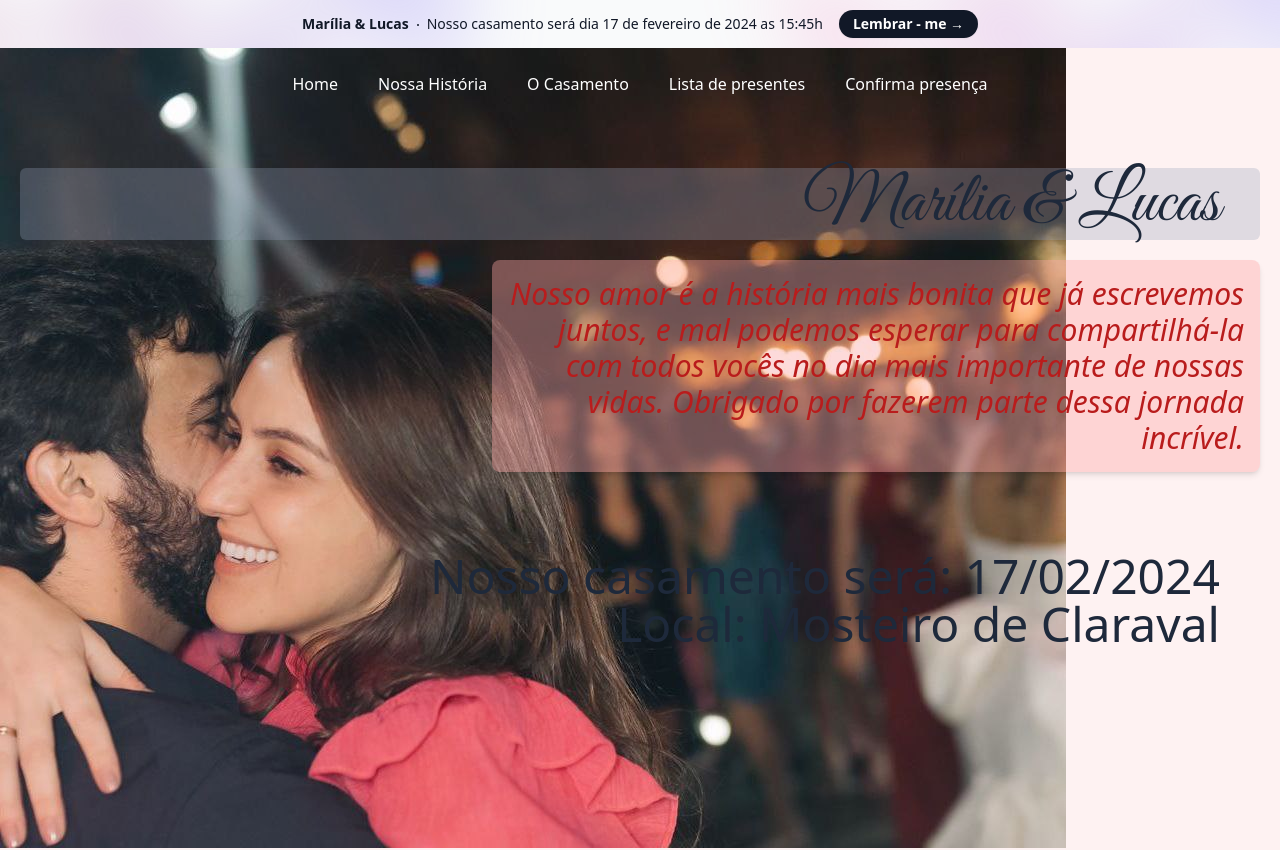
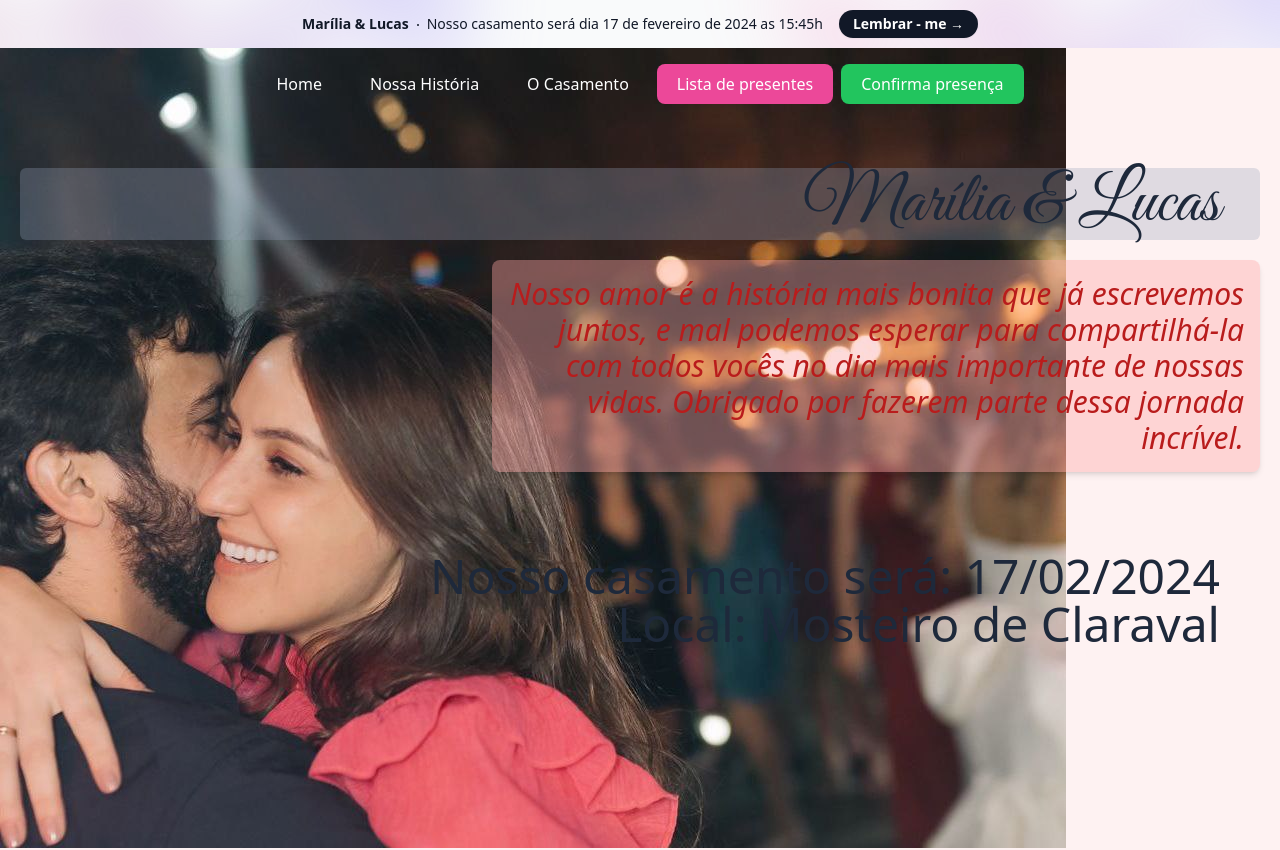
Before and after one commit to leonardocintra/casamento, a Next.js app: page / in a window 1280 px wide. Shown: the top 850 px of the page. Built offline with nearby package versions, Linux system fonts and the light colour scheme; a web font is replaced by a local one.

Commit message:
🌈 style: button nav

```diff
--- a/src/app/components/Nav/Navbar.tsx
+++ b/src/app/components/Nav/Navbar.tsx
@@ -7,8 +7,8 @@ export default function Navbar() {
         <NavbarLink href="#home" value="Home" />
         <NavbarLink href="#nossa-historia" value="Nossa História" />
         <NavbarLink href="#casamento" value="O Casamento" />
-        <NavbarLink href="#lista-presente" value="Lista de presentes" />
-        <NavbarLink href="confirma-presenca" value="Confirma presença" />
+        <NavbarLink href="#lista-presente" value="Lista de presentes" css="bg-pink-500" />
+        <NavbarLink href="confirma-presenca" value="Confirma presença" css="bg-green-500" />
       </ul>
     </nav>
   );
--- a/src/app/components/Nav/NavbarLink.tsx
+++ b/src/app/components/Nav/NavbarLink.tsx
@@ -3,11 +3,14 @@ import Link from "next/link";
 type NavbarLink = {
   href: string;
   value: string;
+  css?: string;
 };
 
 export default function NavbarLink(props: NavbarLink) {
   return (
-    <li className="list-none inline-block px-3 py-2 hover:bg-slate-100 rounded-lg hover:text-slate-900 duration-200">
+    <li
+      className={`list-none inline-block px-3 py-2 mx-1 hover:bg-slate-100 rounded-lg hover:text-slate-900 duration-200 ${props.css}`}
+    >
       <Link className="no-underline px-2" href={props.href}>
         {props.value}
       </Link>
```
